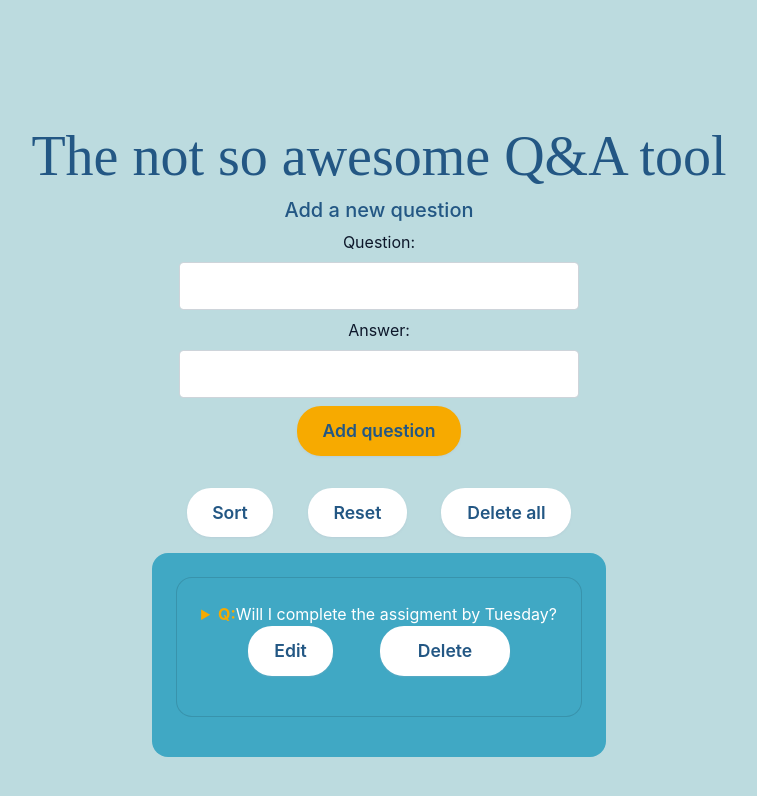
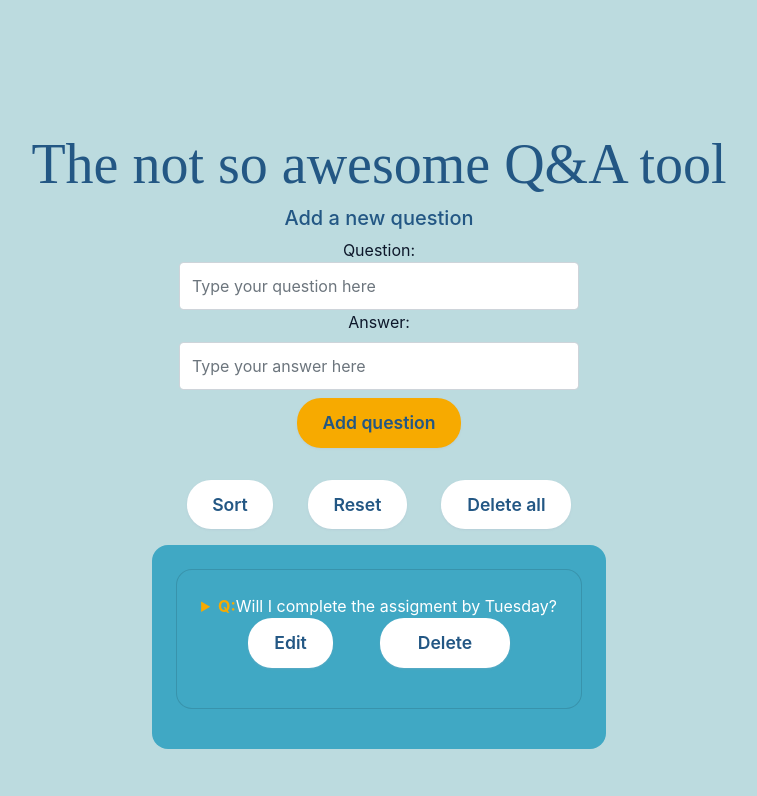
Before and after one commit to slvgonzalez/another-awesome-qa-tool, a React (Create React App) app: page / in a window 1280 px wide. Shown: the top 796 px of the page, without its empty margins (261-1018 px from the left). Built offline with nearby package versions, Linux system fonts and the light colour scheme; a web font is replaced by a local one.

Commit message:
added placeholder and form group class to the form

```diff
--- a/src/App.js
+++ b/src/App.js
@@ -54,7 +54,7 @@ function App() {
   }
 
   const reset = () => {
-    setEntries([entry])
+    setEntries([defaultEntry])
   }
 
   // Sorting
--- a/src/components/FormHook.js
+++ b/src/components/FormHook.js
@@ -20,12 +20,13 @@ const FormHook = (props) => {
   return (
     <>
     <h3>Add a new question</h3>
-      <form onSubmit={handleSubmit(onSubmit)}>
+      <form onSubmit={handleSubmit(onSubmit)} className="form-group">
         <label htmlFor="name">Question:</label>
         <input
-            className="form-control my-2"
+            className="form-control"
             id="question"
             type="text"
+            placeholder="Type your question here"
             {...register('question', { required: true, minLength: 10 })}
         />
 
@@ -37,6 +38,7 @@ const FormHook = (props) => {
           className="form-control my-2"
           id="answer"
           type="text"
+          placeholder="Type your answer here"
           {...register('answer', { required: true, minLength: 10 })}
         />
 
```
